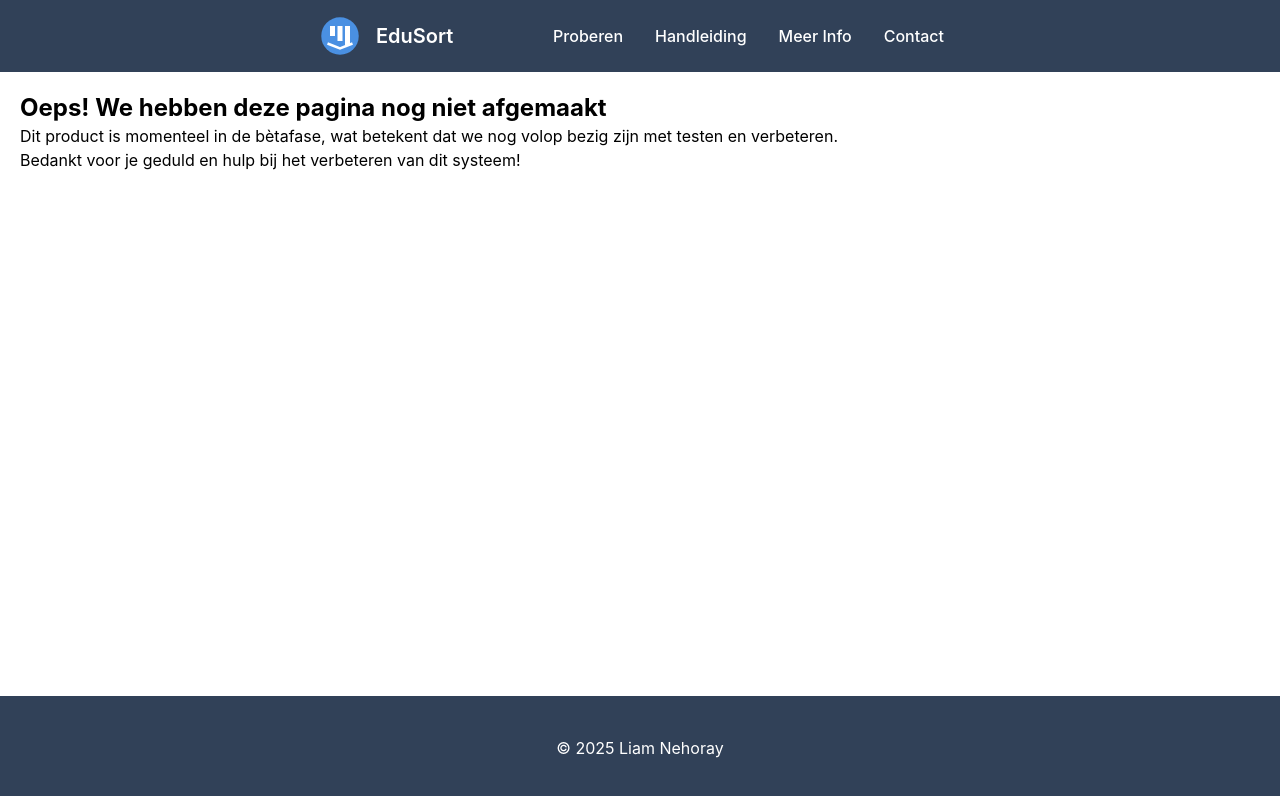
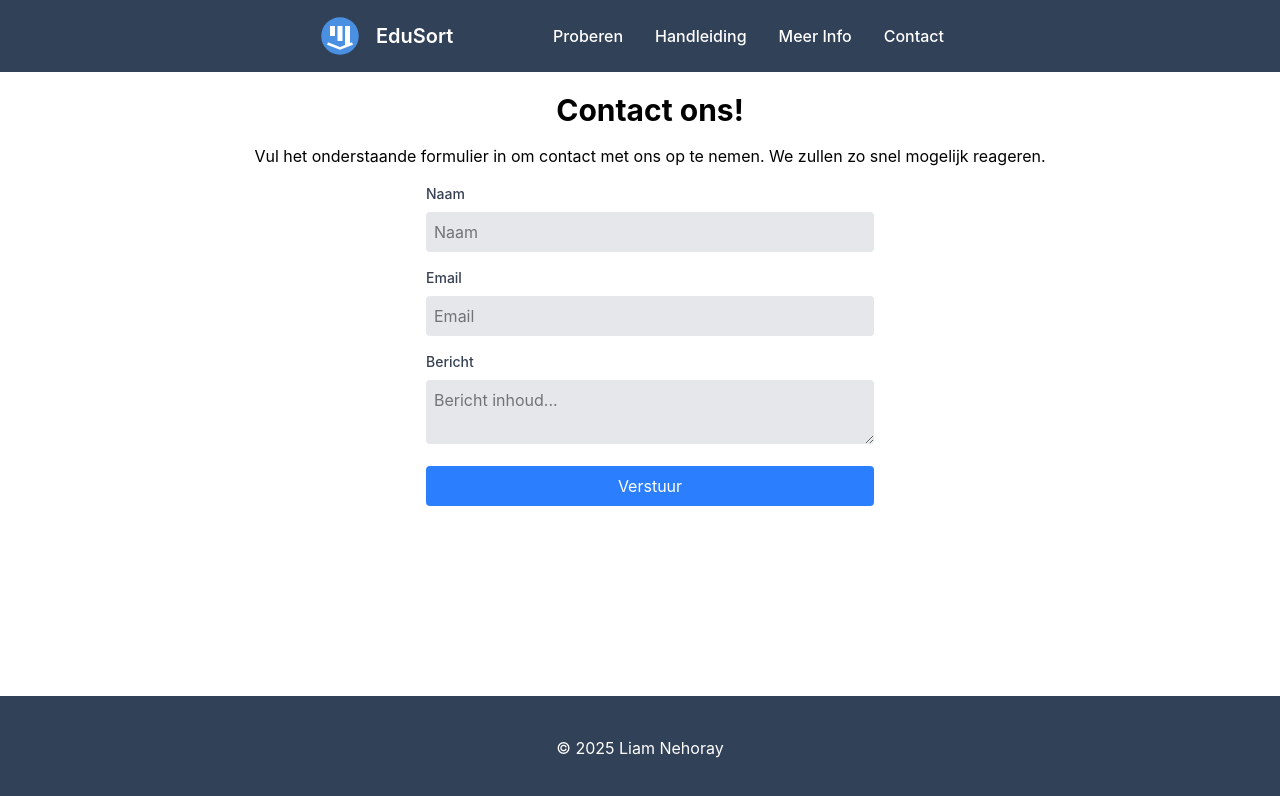
Before and after one commit to caduregel/2tot3, a React (Vite) app: page /contact in a window 1280 px wide. Shown: the top 796 px of the page. Built offline with nearby package versions, Linux system fonts and the light colour scheme.

Commit message:
contact form

```diff
--- a/src/pages/ContactPage.tsx
+++ b/src/pages/ContactPage.tsx
@@ -1,13 +1,84 @@
 import React from 'react';
 
+export interface IContactMessage {
+    name: string;
+    email: string;
+    messageContent: string;
+}
+
 const ContactPage: React.FC = () => {
+    const [message, setMessage] = React.useState<IContactMessage>({
+        name: '',
+        email: '',
+        messageContent: ''
+    });
+
+    const handleNameChange = (e: React.ChangeEvent<HTMLInputElement | HTMLTextAreaElement>) => {
+        const newMessage = { ...message };
+        newMessage.name = e.target.value;
+        setMessage(newMessage);
+    }
+
+    const handleEmailChange = (e: React.ChangeEvent<HTMLInputElement | HTMLTextAreaElement>) => {
+        const newMessage = { ...message };
+        newMessage.email = e.target.value;
+        setMessage(newMessage);
+    }
+
+    const handleMessageContentChange = (e: React.ChangeEvent<HTMLInputElement | HTMLTextAreaElement>) => {
+        const newMessage = { ...message };
+        newMessage.messageContent = e.target.value;
+        setMessage(newMessage);
+    }
+
+
+    const handleSendMessage = () => {
+        const url: string = import.meta.env.VITE_DEV_ENV === 'true' ? 'http://localhost:3000/send' : 'https://contact-receiver.vercel.app/send';
+        fetch(url, {
+            method: "POST",
+            headers: {
+                "Content-Type": "application/json"
+            },
+            body: JSON.stringify(message)
+        }).then(response => {
+            console.log(response)
+        })
+    }
+
     return (
-        <div className="mt-5 ml-5">
-
-                <h1 className="text-2xl font-bold">Oeps! We hebben deze pagina nog niet afgemaakt</h1>
-                <p>Dit product is momenteel in de bètafase, wat betekent dat we nog volop bezig zijn met testen en verbeteren. </p>
-                <p>Bedankt voor je geduld en hulp bij het verbeteren van dit systeem! </p>
+        <div className="mt-5 ml-5 flex flex-col items-center">
+            <h1 className="text-3xl font-bold mb-4">Contact ons!</h1>
+            <p className="mb-4 text-center">
+                Vul het onderstaande formulier in om contact met ons op te nemen. We zullen zo snel mogelijk reageren.
+            </p>
+            <div className="w-full max-w-md">
+                <label className="block mb-2 text-sm font-medium text-gray-700">Naam</label>
+                <input
+                    className="bg-gray-200 p-2 rounded-sm w-full mb-4"
+                    placeholder="Naam"
+                    type="text"
+                    value={message.name}
+                    onChange={handleNameChange} />
+                <label className="block mb-2 text-sm font-medium text-gray-700">Email</label>
+                <input
+                    className="bg-gray-200 p-2 rounded-sm w-full mb-4"
+                    placeholder="Email"
+                    type="email"
+                    value={message.email}
+                    onChange={handleEmailChange} />
+                <label className="block mb-2 text-sm font-medium text-gray-700">Bericht</label>
+                <textarea
+                    className="bg-gray-200 p-2 rounded-sm w-full mb-4"
+                    placeholder="Bericht inhoud..."
+                    value={message.messageContent}
+                    onChange={handleMessageContentChange} />
+                <button
+                    className="bg-blue-500 text-white p-2 rounded-sm w-full hover:bg-blue-600 hover:cursor-pointer"
+                    onClick={handleSendMessage}>
+                    Verstuur
+                </button>
             </div>
+        </div>
     );
 };
 
```
Also changed, not shown: 2 other files (tests, documents, lock files or other folders).
